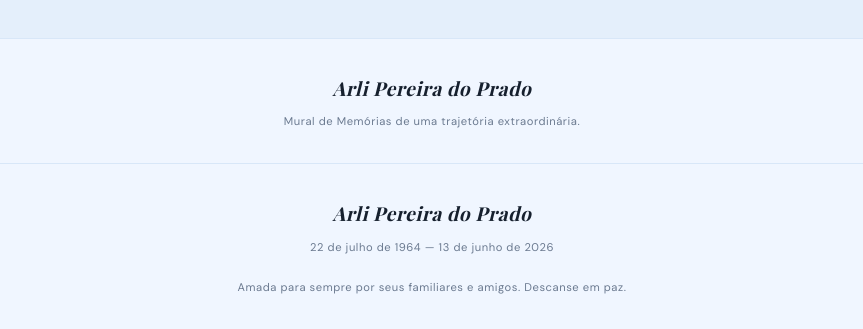
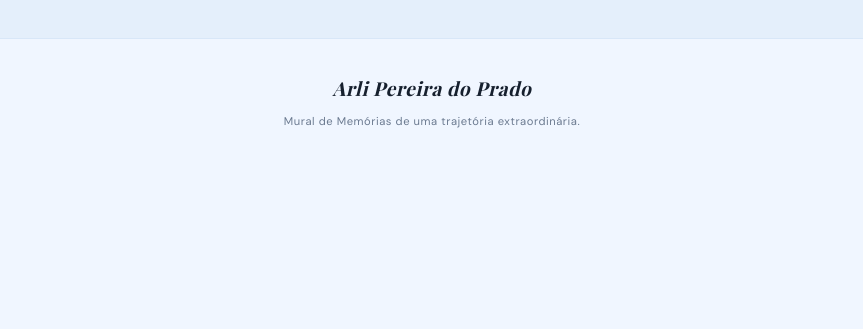
Before and after one commit to osprado/arliprado, a plain HTML site: page index.html in a window 1280 px wide. Shown: the part 4949-5278 px from the top of the page, without its empty margins (208-1071 px from the left). After the commit the page ends 5112 px from the top, so only its background shows below. Drawn offline with nearby package versions, Linux system fonts and the light colour scheme; a web font is replaced by a local one.

Commit message:
Update index.html

```diff
--- a/index.html
+++ b/index.html
@@ -1125,11 +1125,5 @@ function sortMemories(order,btn){
 }
 </script>
 
-<footer>
-  <span class="fn">Arli Pereira do Prado</span>
-  22 de julho de 1964 &mdash; 13 de junho de 2026
-  <br><br>Amada para sempre por seus familiares e amigos. Descanse em paz.
-</footer>
-
 </body>
 </html>
```
